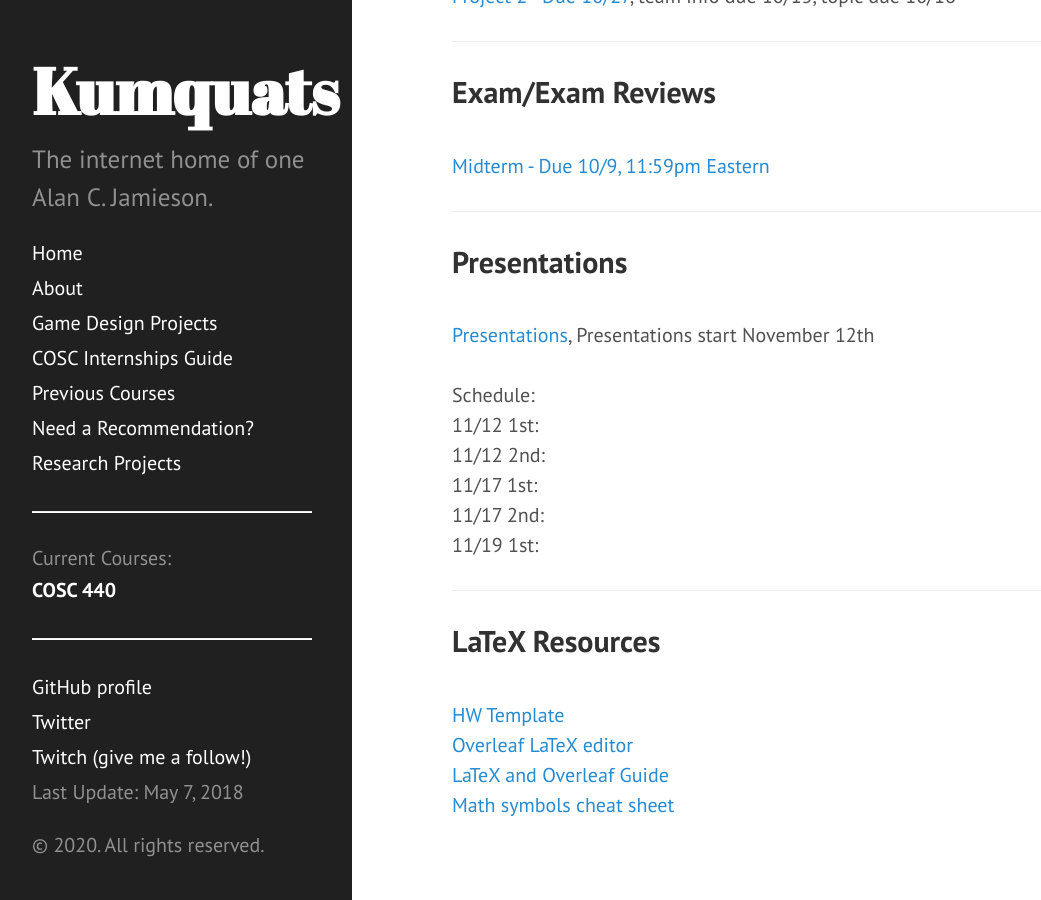
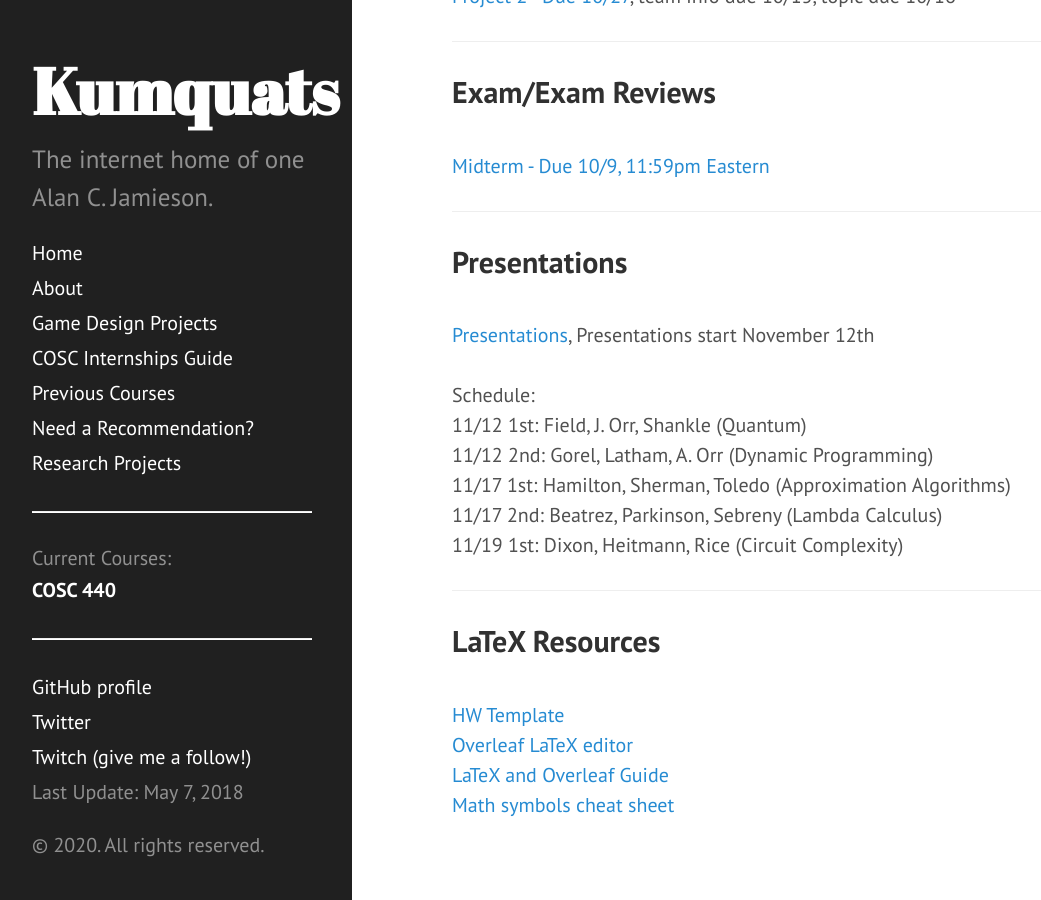
Before and after one commit to ripark/ripark.github.io, a Jekyll site: the page built from f20/cosc440.html, in a window 1280 px wide and 900 px high, scrolled down 680 px. Shown: the whole window, without its empty margins (8-1049 px from the left). Built offline with Jekyll 4.4.1, drawn with Linux system fonts in a browser that asks for light colours; Markdown is read by kramdown in place of the engine named in the settings.

Commit message:
Update cosc440.html

```diff
--- a/f20/cosc440.html
+++ b/f20/cosc440.html
@@ -36,11 +36,11 @@
 <br>
 <br>
 Schedule:<br>
-11/12 1st:<br>
-11/12 2nd:<br>
-11/17 1st:<br>
-11/17 2nd:<br>
-11/19 1st:<br>
+11/12 1st: Field, J. Orr, Shankle (Quantum)<br>
+11/12 2nd: Gorel, Latham, A. Orr (Dynamic Programming)<br>
+11/17 1st: Hamilton, Sherman, Toledo (Approximation Algorithms)<br>
+11/17 2nd: Beatrez, Parkinson, Sebreny (Lambda Calculus)<br>
+11/19 1st: Dixon, Heitmann, Rice (Circuit Complexity)<br>
 <hr>
 <h2> LaTeX Resources </h2>
 <br>
```
